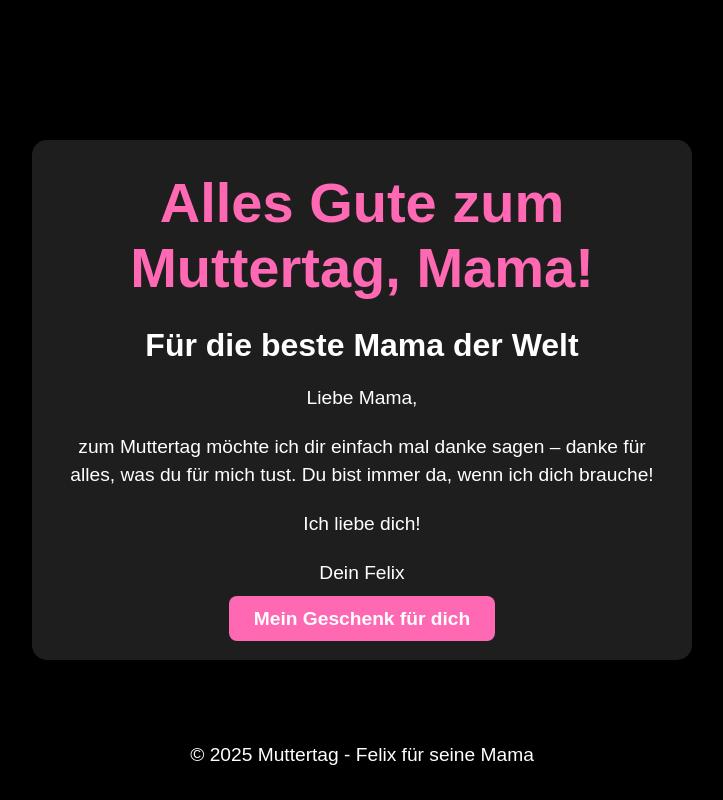
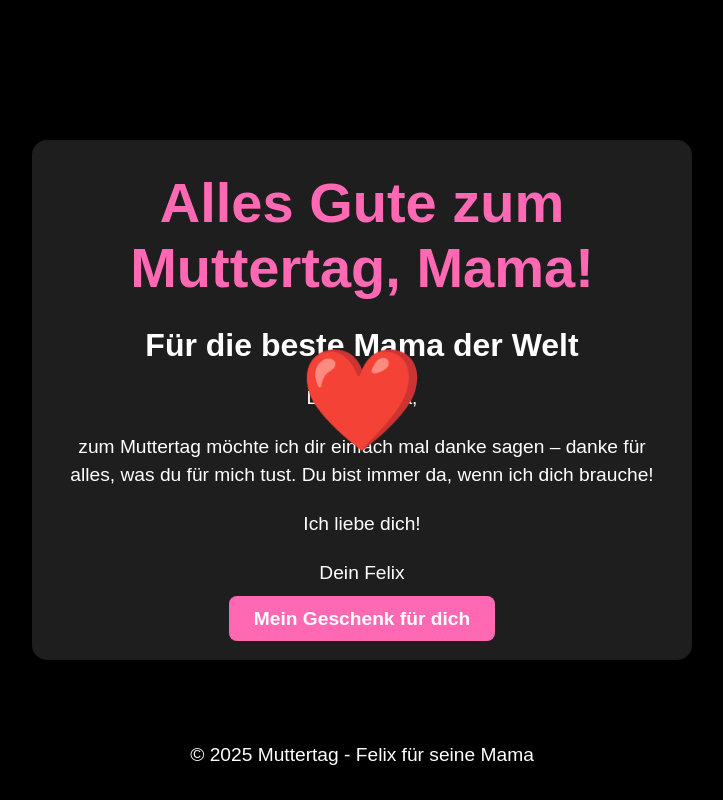
Before and after one commit to ffelixlab/mothersday, a plain HTML site: page index.html in a window 1280 px wide. Both pictures are taken after a click on the link "Mein Geschenk für dich". Shown: the whole page, without its empty margins (278-1001 px from the left). Drawn offline with Linux system fonts and the light colour scheme.

Commit message:
Update index.html

```diff
--- a/index.html
+++ b/index.html
@@ -80,6 +80,34 @@
             color: white;
             font-size: 1em;
         }
+
+        /* Herz-Animation */
+        .heart {
+            position: absolute;
+            top: 50%;
+            left: 50%;
+            transform: translate(-50%, -50%);
+            font-size: 100px;
+            color: red;
+            opacity: 0;
+            animation: heart-pop 1s forwards;
+        }
+
+        @keyframes heart-pop {
+            0% {
+                transform: translate(-50%, -50%) scale(0);
+                opacity: 0;
+            }
+            50% {
+                transform: translate(-50%, -50%) scale(1.5);
+                opacity: 1;
+            }
+            100% {
+                transform: translate(-50%, -50%) scale(1);
+                opacity: 1;
+            }
+        }
+
     </style>
 </head>
 <body>
@@ -91,12 +119,25 @@
     <p>zum Muttertag möchte ich dir einfach mal danke sagen – danke für alles, was du für mich tust. Du bist immer da, wenn ich dich brauche!
     <p>Ich liebe dich!</p>
     <p>Dein Felix</p>
-    <a href="#" class="button">Mein Geschenk für dich</a>
+    <a href="#" class="button" id="showHeartButton">Mein Geschenk für dich</a>
 </div>
+
+<!-- Herz-Element -->
+<div id="heart" class="heart">❤️</div>
 
 <footer>
     <p>© 2025 Muttertag - Felix für seine Mama</p>
 </footer>
 
+<script>
+    // Wenn der Button geklickt wird, wird das Herz angezeigt
+    document.getElementById('showHeartButton').addEventListener('click', function() {
+        // Herz anzeigen
+        document.getElementById('heart').style.opacity = 1;
+        // Animation starten
+        document.getElementById('heart').style.animation = 'heart-pop 1s forwards';
+    });
+</script>
+
 </body>
 </html>
```
